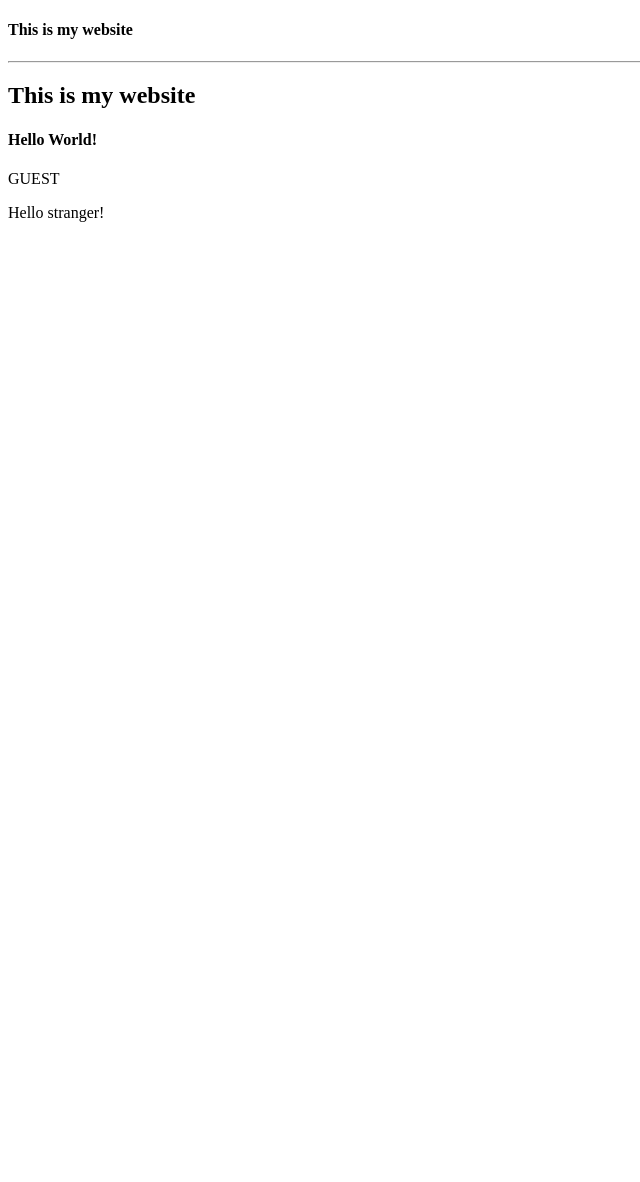
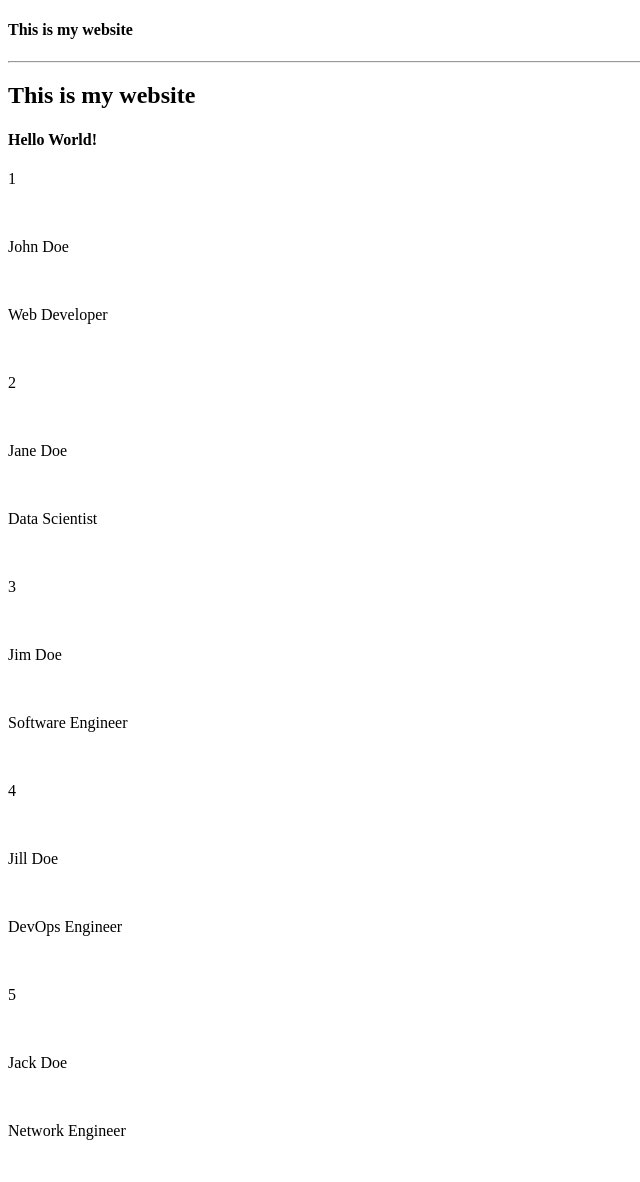
Before and after one commit to aralsen/django-projects, a Django app: page / in a window 1280 px wide. Shown: the whole page, without its empty margins (0-640 px from the left). Before the commit the page ends 222 px from the top, so only its background shows below. Run offline with Django 5.2, Linux system fonts and the light colour scheme.

Commit message:
feat: rendering data into a template (for loop)

```diff
--- a/firstproject/templates/index.html
+++ b/firstproject/templates/index.html
@@ -8,11 +8,13 @@
 <body>
     <h2>This is my website</h2>
     <h4> Hello World!</h4>
-    {{name}}
-    {% if name == 'Aral' %}
-        <p>Hello Aral!</p>
-    {% else %}
-        <p>Hello stranger!</p>
-    {% endif %}
+    {% for cl in clients %}
+        <p> {{cl.id}} </p>
+        <br>
+        <p>{{cl.name}}</p>
+        <br>
+        <p>{{cl.profession}}</p>
+        <br>
+    {% endfor %}
 </body>
 </html>
--- a/firstproject/todo/views.py
+++ b/firstproject/todo/views.py
@@ -4,8 +4,18 @@ from django.http import HttpResponse
 
 # Create your views here.
 def home(request):
-    name = "GUEST"
-    context = {'name': name}
+    clients = [
+        {'id': 1, 'name': 'John Doe', 'profession': 'Web Developer'},
+        {'id': 2, 'name': 'Jane Doe', 'profession': 'Data Scientist'},
+        {'id': 3, 'name': 'Jim Doe', 'profession': 'Software Engineer'},
+        {'id': 4, 'name': 'Jill Doe', 'profession': 'DevOps Engineer'},
+        {'id': 5, 'name': 'Jack Doe', 'profession': 'Network Engineer'},
+    ]
+
+    context = {
+        'clients': clients
+    }
+
     return render(request, "index.html", context=context)
 
 
```
